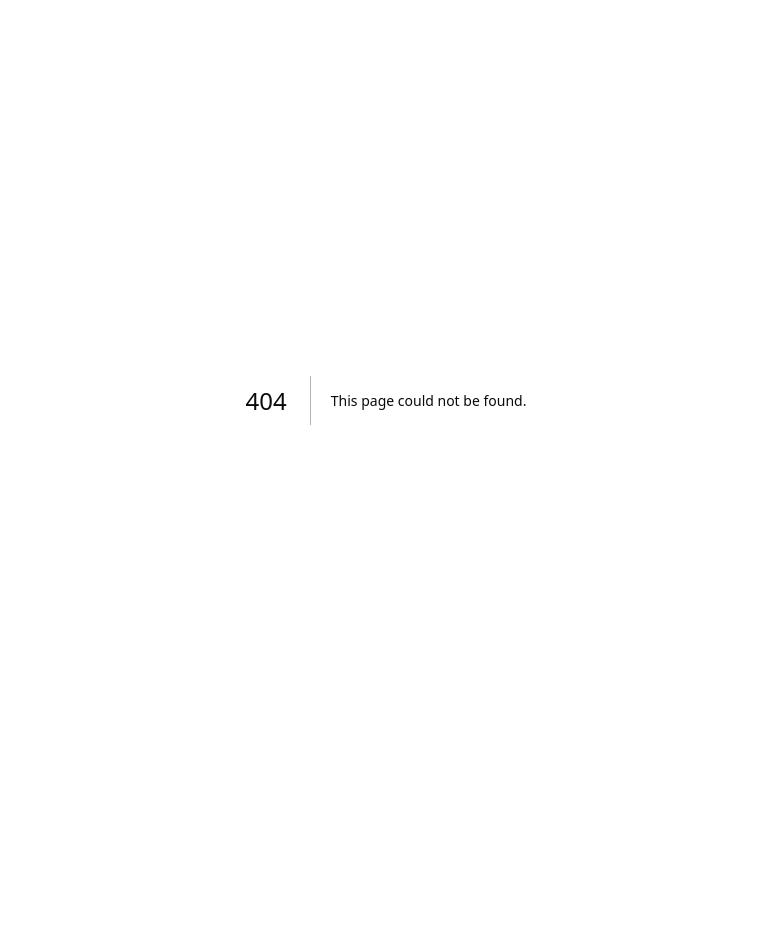
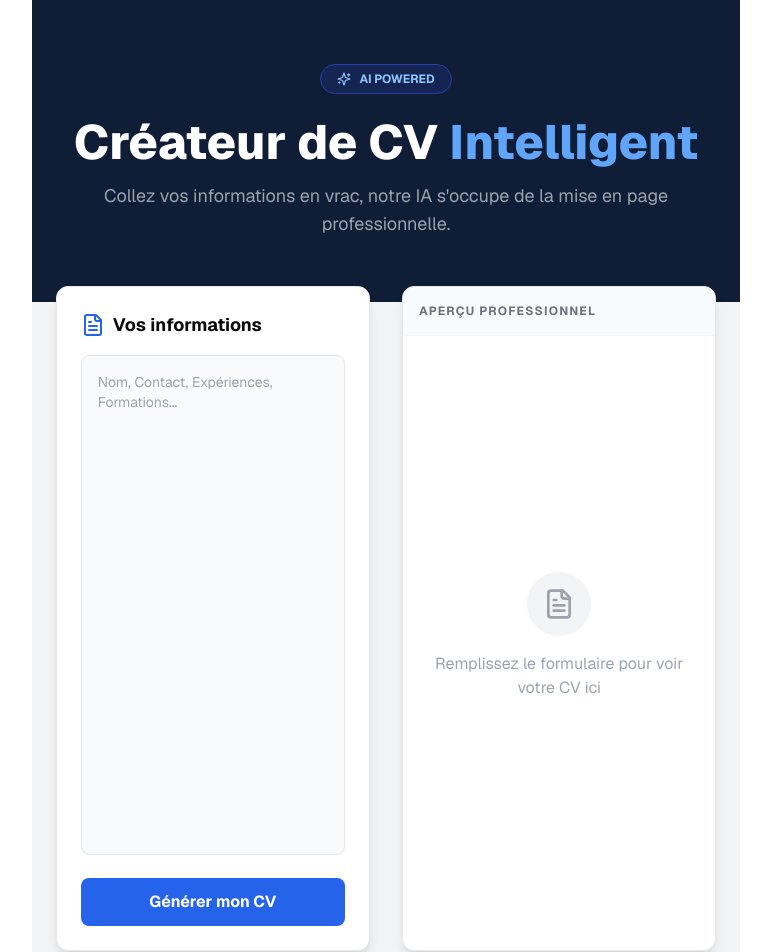
Before and after one commit to Arashiiiii/talent-maroc, a Next.js app: page /cv-builder in a window 1280 px wide. Before the commit this address had no page. Shown: the top 952 px of the page, without its empty margins (254-1025 px from the left). Before the commit the page ends 800 px from the top, so only its background shows below. Built offline with nearby package versions, Linux system fonts and the light colour scheme.

Commit message:
Update website with CV Builder

```diff
--- /dev/null
+++ b/app/cv-builder/page.tsx
@@ -0,0 +1,107 @@
+'use client';
+import { useState, useRef } from 'react';
+import { FileText, Sparkles, Download, RotateCcw } from 'lucide-react';
+
+export default function CVBuilder() {
+  const [inputText, setInputText] = useState('');
+  const [isGenerating, setIsGenerating] = useState(false);
+  const [showResult, setShowResult] = useState(false);
+  const previewRef = useRef<HTMLDivElement>(null);
+
+  // Core logic from the provided file
+  const handleGenerate = () => {
+    if (!inputText.trim()) return;
+    setIsGenerating(true);
+
+    // Simulate generation delay
+    setTimeout(() => {
+      setIsGenerating(false);
+      setShowResult(true);
+    }, 1500);
+  };
+
+  const downloadCV = () => {
+    if (!previewRef.current) return;
+    const content = previewRef.current.innerText;
+    const blob = new Blob([content], { type: 'text/plain;charset=utf-8' });
+    const url = URL.createObjectURL(blob);
+    const link = document.createElement('a');
+    link.href = url;
+    link.download = "Mon_CV_TalentMaroc.txt";
+    link.click();
+  };
+
+  return (
+    <div className="min-h-screen bg-[#f3f4f6]">
+      {/* Page Hero - Matching your design tokens */}
+      <section className="bg-[#0f1d36] py-16 px-6 text-center text-white">
+        <div className="inline-flex items-center gap-2 bg-blue-900/30 border border-blue-800 text-blue-300 text-xs font-bold px-4 py-1.5 rounded-full mb-6">
+          <Sparkles size={14} /> AI POWERED
+        </div>
+        <h1 className="text-4xl md:text-5xl font-extrabold mb-4">
+          Créateur de CV <span className="text-blue-400">Intelligent</span>
+        </h1>
+        <p className="text-gray-400 max-w-xl mx-auto text-lg">
+          Collez vos informations en vrac, notre IA s'occupe de la mise en page professionnelle.
+        </p>
+      </section>
+
+      <main className="max-w-6xl mx-auto p-6 grid md:grid-cols-2 gap-8 -mt-10">
+        {/* Editor Section */}
+        <div className="bg-white rounded-xl shadow-lg p-6 border border-gray-200">
+          <div className="flex items-center justify-between mb-4">
+            <h2 className="text-lg font-bold flex items-center gap-2">
+              <FileText className="text-blue-600" /> Vos informations
+            </h2>
+          </div>
+          <textarea
+            className="w-full h-[500px] p-4 bg-gray-50 border border-gray-200 rounded-lg focus:ring-2 focus:ring-blue-500 outline-none resize-none text-sm"
+            placeholder="Nom, Contact, Expériences, Formations..."
+            value={inputText}
+            onChange={(e) => setInputText(e.target.value)}
+          />
+          <button
+            onClick={handleGenerate}
+            disabled={isGenerating}
+            className="w-full mt-4 bg-blue-600 hover:bg-blue-700 text-white font-bold py-3 rounded-lg transition-all flex items-center justify-center gap-2"
+          >
+            {isGenerating ? 'Génération en cours...' : 'Générer mon CV'}
+          </button>
+        </div>
+
+        {/* Preview Section */}
+        <div className="bg-white rounded-xl shadow-lg border border-gray-200 flex flex-col">
+          <div className="p-4 border-b border-gray-100 flex justify-between items-center bg-gray-50 rounded-t-xl">
+            <span className="text-xs font-bold text-gray-500 uppercase tracking-widest">Aperçu Professionnel</span>
+            {showResult && (
+              <div className="flex gap-2">
+                <button onClick={handleGenerate} className="p-2 hover:bg-gray-200 rounded-md text-gray-600"><RotateCcw size={18}/></button>
+                <button onClick={downloadCV} className="flex items-center gap-1 bg-green-600 text-white px-3 py-1 rounded text-xs font-bold"><Download size={14}/> PDF</button>
+              </div>
+            )}
+          </div>
+
+          <div className="flex-1 p-8 overflow-y-auto max-h-[600px]" id="cvPreview" ref={previewRef}>
+            {!showResult ? (
+              <div className="h-full flex flex-col items-center justify-center text-gray-400 text-center">
+                <div className="w-16 h-16 bg-gray-100 rounded-full flex items-center justify-center mb-4">
+                  <FileText size={32} />
+                </div>
+                <p>Remplissez le formulaire pour voir<br/>votre CV ici</p>
+              </div>
+            ) : (
+              <div className="prose prose-sm max-w-none">
+                {/* Simplified logic for display */}
+                {inputText.split('\n').map((line, i) => (
+                  <p key={i} className={i === 0 ? "text-2xl font-bold text-[#0f1d36]" : ""}>
+                    {line}
+                  </p>
+                ))}
+              </div>
+            )}
+          </div>
+        </div>
+      </main>
+    </div>
+  );
+}
```
